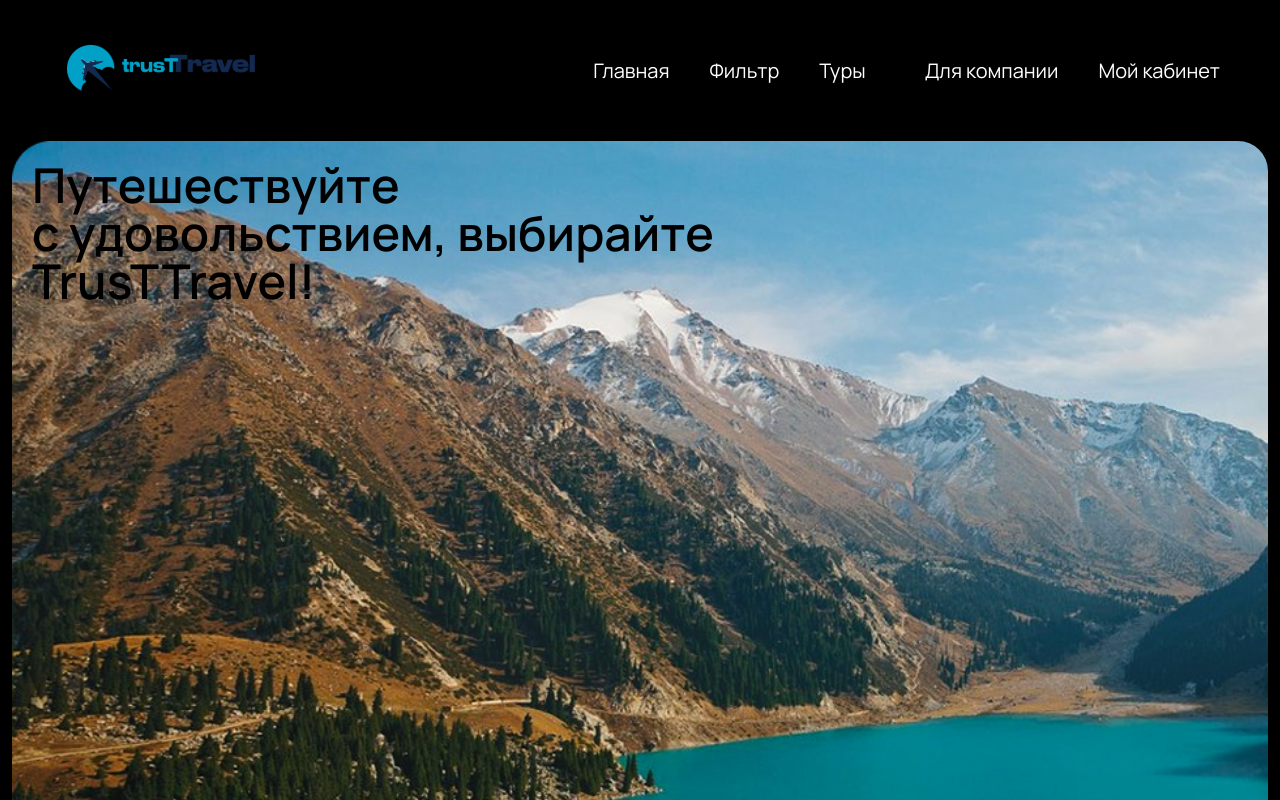
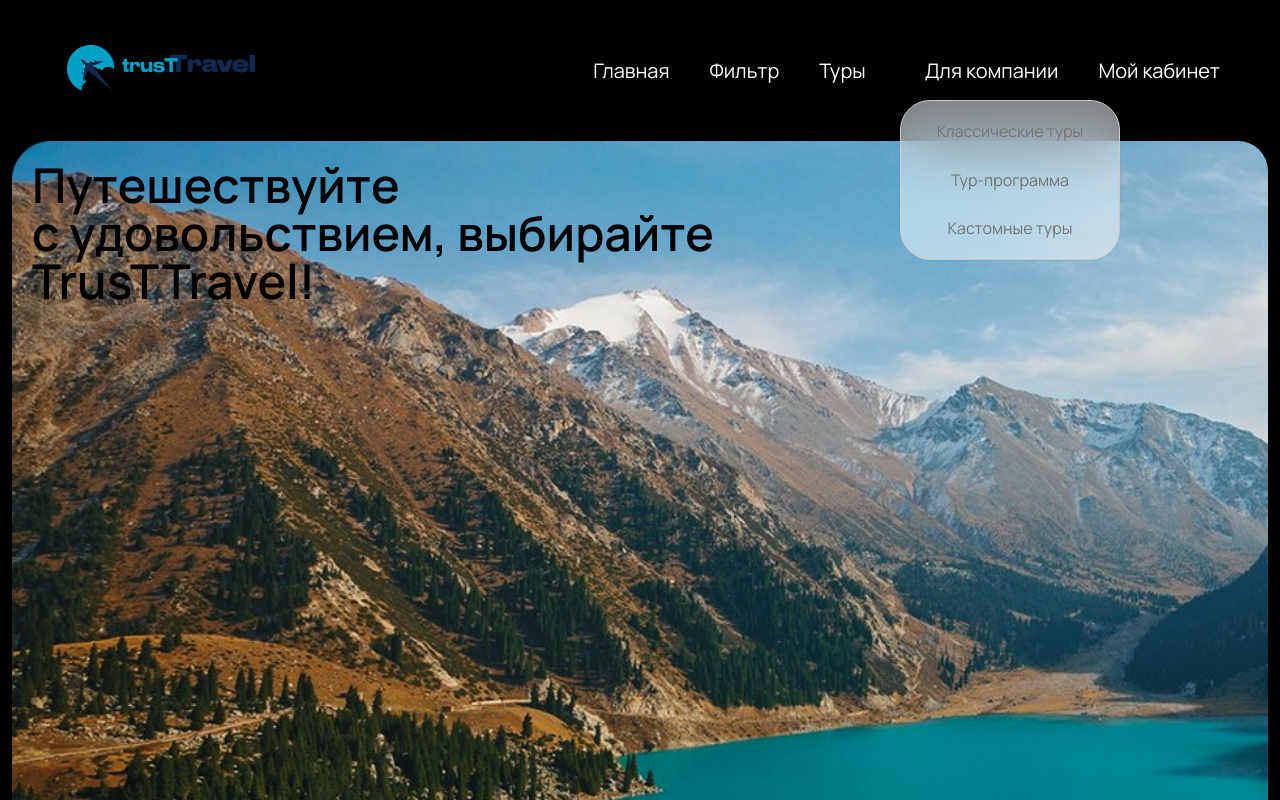
Before and after one commit to akossayev/trust-travel, a Next.js app in the folder apps/frontend/client-landing/: page / in a window 1280 px wide. Both pictures are taken after a click on the item "Туры". Shown: the top 800 px of the page. Built offline with nearby package versions, Linux system fonts and the light colour scheme.

Commit message:
fix header

```diff
--- a/apps/frontend/client-landing/app/(landing)/_components/Header.tsx
+++ b/apps/frontend/client-landing/app/(landing)/_components/Header.tsx
@@ -1,4 +1,7 @@
 'use client';
+
+'use client';
+
 import { useState } from 'react';
 import Image from 'next/image';
 import logo from '@/public/logo.svg';
@@ -6,28 +9,13 @@ import arrowUpDark from '@/public/arrow-up-dark.svg';
 import arrowDownDark from '@/public/arrow-down-dark.svg';
 import burgerMenuMobile from '@/public/burger-menu-mobile.svg';
 
-const navList = [
-  { id: 1, name: 'Главная' },
-  { id: 2, name: 'Фильтр' },
-  { id: 3, name: 'Туры', hasDropdown: true },
-  { id: 4, name: 'Для компании' },
-  { id: 5, name: 'Мой кабинет' },
-];
-
-const toursList = [
-  { id: 1, name: 'Классические туры' },
-  { id: 2, name: 'Тур-программа' },
-  { id: 3, name: 'Кастомные туры' },
-];
-
-const officeList = [
-  { id: 1, name: 'Войти' },
-  { id: 1, name: 'Зарегистрироваться' },
-  { id: 1, name: 'Бизнес-аккаунт' },
-];
+const toursList = ['Классические туры', 'Тур-программа', 'Кастомные туры'];
+const officeList = ['Войти', 'Зарегистрироваться', 'Бизнес-аккаунт'];
 
 export default function Header() {
-  const [isOpen, setIsOpen] = useState(false);
+  const [isOpenTour, setIsOpenTour] = useState(false);
+  const [isOpenOffice, setIsOpenOffice] = useState(false);
+  const [activeTypeTour, setActiveTypeTour] = useState(false);
 
   return (
     <header className="flex justify-between items-center py-5 px-8 w-full lg:px-[60px] 2xl:px-[110px] my-[20px]">
@@ -37,27 +25,64 @@ export default function Header() {
         width={160}
         height={160}
         className="max-w-[60%] lg:w-[200px] 2xl:w-[250px] h-auto w-auto"
-        loading='lazy'
+        loading="lazy"
       />
       <ul className="hidden sm:flex sm:gap-4 lg:gap-10">
-        {navList.map((elem) => (
+        <li className="text-sm lg:text-xl 2xl:text-2xl cursor-pointer">Главная</li>
+        <li className="text-sm lg:text-xl 2xl:text-2xl cursor-pointer">Фильтр</li>
         <li
-            key={elem.id}
           className="flex items-center gap-1 text-sm lg:text-xl 2xl:text-2xl cursor-pointer"
-            onClick={() => elem.hasDropdown && setIsOpen(!isOpen)}>
-            {elem.name}
-            {elem.hasDropdown && (
+          onClick={() => setIsOpenTour(!isOpenTour)}>
+          Туры
           <Image
-                src={isOpen ? arrowUpDark : arrowDownDark}
+            src={isOpenTour ? arrowUpDark : arrowDownDark}
             alt="dropdown-icon"
             width={15}
             height={15}
             loading="lazy"
           />
+        </li>
+        <li className="text-sm lg:text-xl 2xl:text-2xl cursor-pointer">Для компании</li>
+        <li className="text-sm lg:text-xl 2xl:text-2xl cursor-pointer">Мой кабинет</li>
+      </ul>
+      {isOpenTour && (
+        <ul className="flex flex-col items-center gap-1 absolute left-[900px] top-[100px] w-[220px] h-[160px] p-2 rounded-[30px] bg-white/50 backdrop-blur-[30px] shadow-sm border-[1px] border-[#CACACA] text-[#747474]">
+          <li
+            className={
+              !activeTypeTour
+                ? 'py-1 px-5 rounded-[30px] w-full h-[50px] text-center pt-[10px] cursor-pointer'
+                : 'bg-foreground py-1 px-5 rounded-[30px] w-full h-[50px] text-center pt-[10px] cursor-pointer'
+            }
+            onClick={() => setActiveTypeTour(false)}>
+            Классические туры
+          </li>
+          <li
+            className={
+              activeTypeTour
+                ? 'bg-foreground py-1 px-5 rounded-[30px] w-full h-[50px] text-center pt-[10px] cursor-pointer'
+                : 'py-1 px-5 rounded-[30px] w-full h-[50px] text-center pt-[10px] cursor-pointer'
+            }
+            onClick={() => setActiveTypeTour(true)}>
+            Тур-программа
+          </li>
+          <li
+            className={
+              activeTypeTour
+                ? 'bg-foreground py-1 px-5 rounded-[30px] w-full h-[50px] text-center pt-[10px] cursor-pointer'
+                : 'py-1 px-5 rounded-[30px] w-full h-[50px] text-center pt-[10px] cursor-pointer'
+            }
+            onClick={() => setActiveTypeTour(true)}>
+            Кастомные туры
+          </li>
+        </ul>
       )}
-          </li>
-        ))}
+      {isOpenOffice && (
+        <ul className="flex flex-col">
+          <li>Войти</li>
+          <li>Зарегистрироваться</li>
+          <li>Бизнес-аккаунт</li>
         </ul>
+      )}
       <Image
         src={burgerMenuMobile}
         alt="burger-menu"
```
Also changed, not shown: apps/frontend/client-landing/app/(landing)/_components/<h2 className="text-4xl font-medium">Пар.html (deleted, +0 -20 lines). Lines whose indentation alone changed are shown as unchanged.
